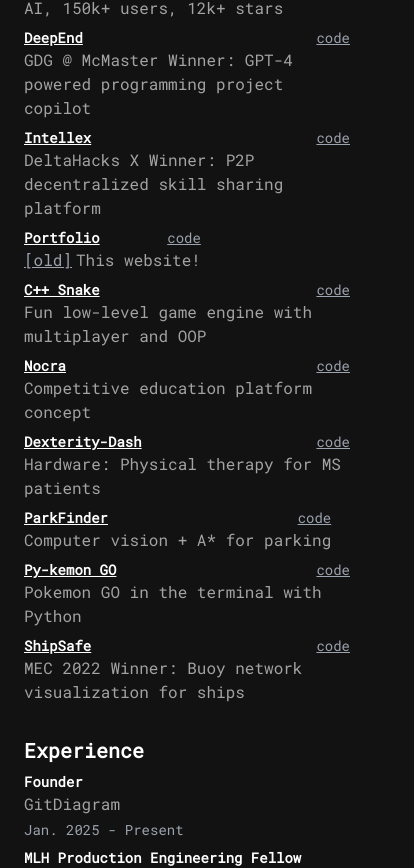
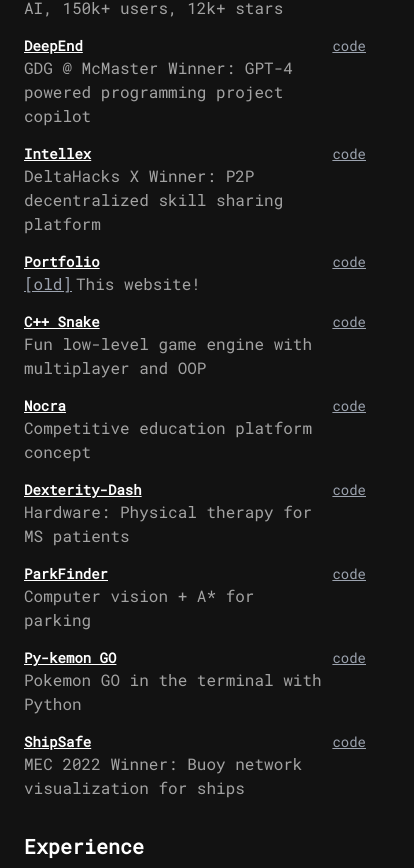
Before and after one commit to ahmedkhaleel2004/portfolio, a Next.js app: page / in a window 390 px wide. Shown: the part 952-1820 px from the top of the page, 414 px wide, since content can reach past the window. Built offline with nearby package versions, Linux system fonts and the light colour scheme.

Commit message:
more mobile fixes

```diff
--- a/app/page.tsx
+++ b/app/page.tsx
@@ -66,7 +66,7 @@
             Projects
             <span className="ml-2 text-xs text-gray-400">- hover!</span>
           </h2>
-          <div className="space-y-2">
+          <div className="space-y-4 md:space-y-2">
             {projects.map((project, index) => (
               <ProjectTooltip
                 key={index}
@@ -75,25 +75,47 @@
                 imageSrc={project.image}
               >
                 <div className="flex w-full flex-col items-baseline justify-between md:flex-row">
-                  <div className="min-w-0 flex-1 pr-4">
-                    <div className="flex flex-col items-baseline md:flex-row">
-                      <div className="flex w-full items-baseline md:w-auto">
-                        <div className="flex flex-1 items-baseline">
+                  {/* Mobile layout */}
+                  <div className="flex w-full justify-between md:hidden">
+                    <div className="flex flex-col">
                       <a
                         href={project.link}
-                            className="mr-0 whitespace-nowrap text-sm font-semibold underline md:mr-2 md:text-sm"
+                        className="whitespace-nowrap text-sm font-semibold underline"
                       >
                         {project.title}
                       </a>
+                      <span className="block cursor-default text-base text-neutral-400">
+                        {project.title === "Portfolio" && (
+                          <>
+                            <Link
+                              href="/old"
+                              className="mr-1 text-gray-400 underline"
+                            >
+                              [old]
+                            </Link>
+                          </>
+                        )}
+                        {project.summary || project.desc}
+                      </span>
                     </div>
                     <a
                       href={project.code}
-                          className="ml-auto block text-sm font-medium text-gray-400 underline md:hidden"
+                      className="ml-2 flex-shrink-0 self-start whitespace-nowrap text-sm font-medium text-gray-400 underline"
                     >
                       code
                     </a>
                   </div>
-                      <div className="hidden w-0 min-w-0 flex-1 overflow-hidden md:block">
+
+                  {/* Desktop layout */}
+                  <div className="hidden min-w-0 flex-1 pr-4 md:block">
+                    <div className="flex items-baseline">
+                      <a
+                        href={project.link}
+                        className="mr-2 whitespace-nowrap text-sm font-semibold underline"
+                      >
+                        {project.title}
+                      </a>
+                      <div className="w-0 min-w-0 flex-1 overflow-hidden">
                         <span className="block max-w-full cursor-default truncate text-sm text-neutral-400">
                           {project.title === "Portfolio" && (
                             <>
@@ -108,26 +130,11 @@
                           — {project.summary || project.desc}
                         </span>
                       </div>
-                      <div className="block min-w-0 flex-1 md:hidden">
-                        <span className="block cursor-default text-base text-neutral-400">
-                          {project.title === "Portfolio" && (
-                            <>
-                              <Link
-                                href="/old"
-                                className="mr-1 text-gray-400 underline"
-                              >
-                                [old]
-                              </Link>
-                            </>
-                          )}
-                          {project.summary || project.desc}
-                        </span>
-                      </div>
                     </div>
                   </div>
                   <a
                     href={project.code}
-                    className="ml-0 mt-1 hidden whitespace-nowrap text-sm font-medium text-gray-400 underline md:ml-2 md:mt-0 md:block"
+                    className="hidden whitespace-nowrap text-sm font-medium text-gray-400 underline md:ml-2 md:block"
                   >
                     code
                   </a>
@@ -141,7 +148,7 @@
       <FadeIn delay={300}>
         <section className="mb-8">
           <h2 className="mb-2 text-xl font-bold">Experience</h2>
-          <div className="space-y-2">
+          <div className="space-y-4 md:space-y-2">
             {positions.map((position, index) => (
               <ExperienceTooltip
                 key={index}
@@ -152,7 +159,7 @@
                 <div className="flex w-full flex-col items-baseline justify-between md:flex-row">
                   <div className="min-w-0 flex-1 pr-4">
                     <div className="flex flex-col items-baseline md:flex-row">
-                      <span className="mr-0 whitespace-nowrap text-sm font-semibold md:mr-2 md:text-sm">
+                      <span className="mr-0 whitespace-nowrap text-base font-semibold md:mr-2 md:text-sm">
                         {position.title}
                       </span>
                       <div className="hidden w-0 min-w-0 flex-1 overflow-hidden md:block">
```
Lines whose indentation alone changed are shown as unchanged.
